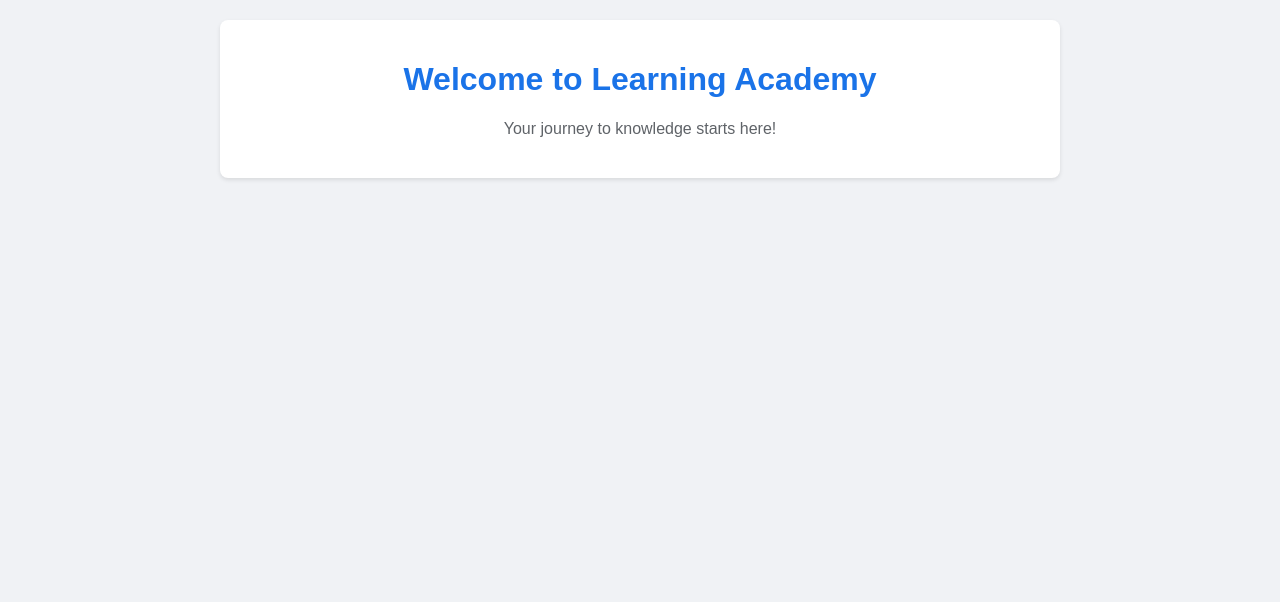
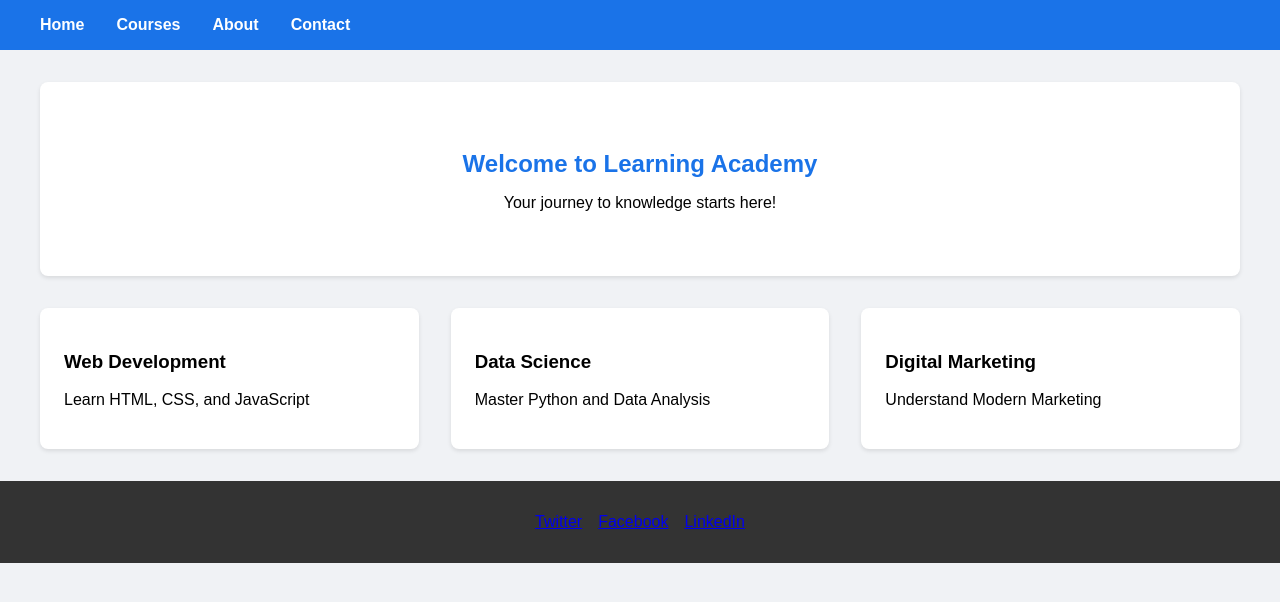
Before and after one commit to perspicaciousnerd/learning-academy, a plain HTML site: page index.html in a window 1280 px wide. Drawn offline with Linux system fonts and the light colour scheme.

Commit message:
Add enhanced homepage with navigation and content sections

```diff
--- a/index.html
+++ b/index.html
@@ -8,32 +8,110 @@
         body {
             font-family: Arial, sans-serif;
             margin: 0;
-            padding: 20px;
+            padding: 0;
             background-color: #f0f2f5;
         }
         .container {
-            max-width: 800px;
+            max-width: 1200px;
             margin: 0 auto;
+            padding: 0 20px;
+        }
+        nav {
+            background-color: #1a73e8;
+            padding: 1rem 0;
+            margin-bottom: 2rem;
+        }
+        nav ul {
+            list-style: none;
+            display: flex;
+            gap: 2rem;
+            margin: 0;
+            padding: 0;
+        }
+        nav a {
+            color: white;
+            text-decoration: none;
+            font-weight: bold;
+        }
+        .hero {
             background-color: white;
-            padding: 20px;
+            padding: 3rem 0;
+            text-align: center;
+            margin-bottom: 2rem;
             border-radius: 8px;
             box-shadow: 0 2px 4px rgba(0,0,0,0.1);
         }
         h1 {
             color: #1a73e8;
-            text-align: center;
+            margin-bottom: 1rem;
         }
-        .welcome-text {
-            text-align: center;
-            color: #5f6368;
-            margin-bottom: 20px;
+        .courses {
+            display: grid;
+            grid-template-columns: repeat(auto-fit, minmax(250px, 1fr));
+            gap: 2rem;
+            margin-bottom: 2rem;
+        }
+        .course-card {
+            background: white;
+            padding: 1.5rem;
+            border-radius: 8px;
+            box-shadow: 0 2px 4px rgba(0,0,0,0.1);
+        }
+        footer {
+            background-color: #333;
+            color: white;
+            padding: 2rem 0;
+            margin-top: 2rem;
+        }
+        .social-links {
+            display: flex;
+            justify-content: center;
+            gap: 1rem;
         }
     </style>
 </head>
 <body>
+    <nav>
+        <div class="container">
+            <ul>
+                <li><a href="#home">Home</a></li>
+                <li><a href="#courses">Courses</a></li>
+                <li><a href="#about">About</a></li>
+                <li><a href="#contact">Contact</a></li>
+            </ul>
+        </div>
+    </nav>
+
     <div class="container">
-        <h1>Welcome to Learning Academy</h1>
-        <p class="welcome-text">Your journey to knowledge starts here!</p>
+        <section class="hero">
+            <h1>Welcome to Learning Academy</h1>
+            <p>Your journey to knowledge starts here!</p>
+        </section>
+
+        <section class="courses">
+            <div class="course-card">
+                <h3>Web Development</h3>
+                <p>Learn HTML, CSS, and JavaScript</p>
+            </div>
+            <div class="course-card">
+                <h3>Data Science</h3>
+                <p>Master Python and Data Analysis</p>
+            </div>
+            <div class="course-card">
+                <h3>Digital Marketing</h3>
+                <p>Understand Modern Marketing</p>
+            </div>
+        </section>
     </div>
+
+    <footer>
+        <div class="container">
+            <div class="social-links">
+                <a href="#twitter">Twitter</a>
+                <a href="#facebook">Facebook</a>
+                <a href="#linkedin">LinkedIn</a>
+            </div>
+        </div>
+    </footer>
 </body>
 </html>
```
